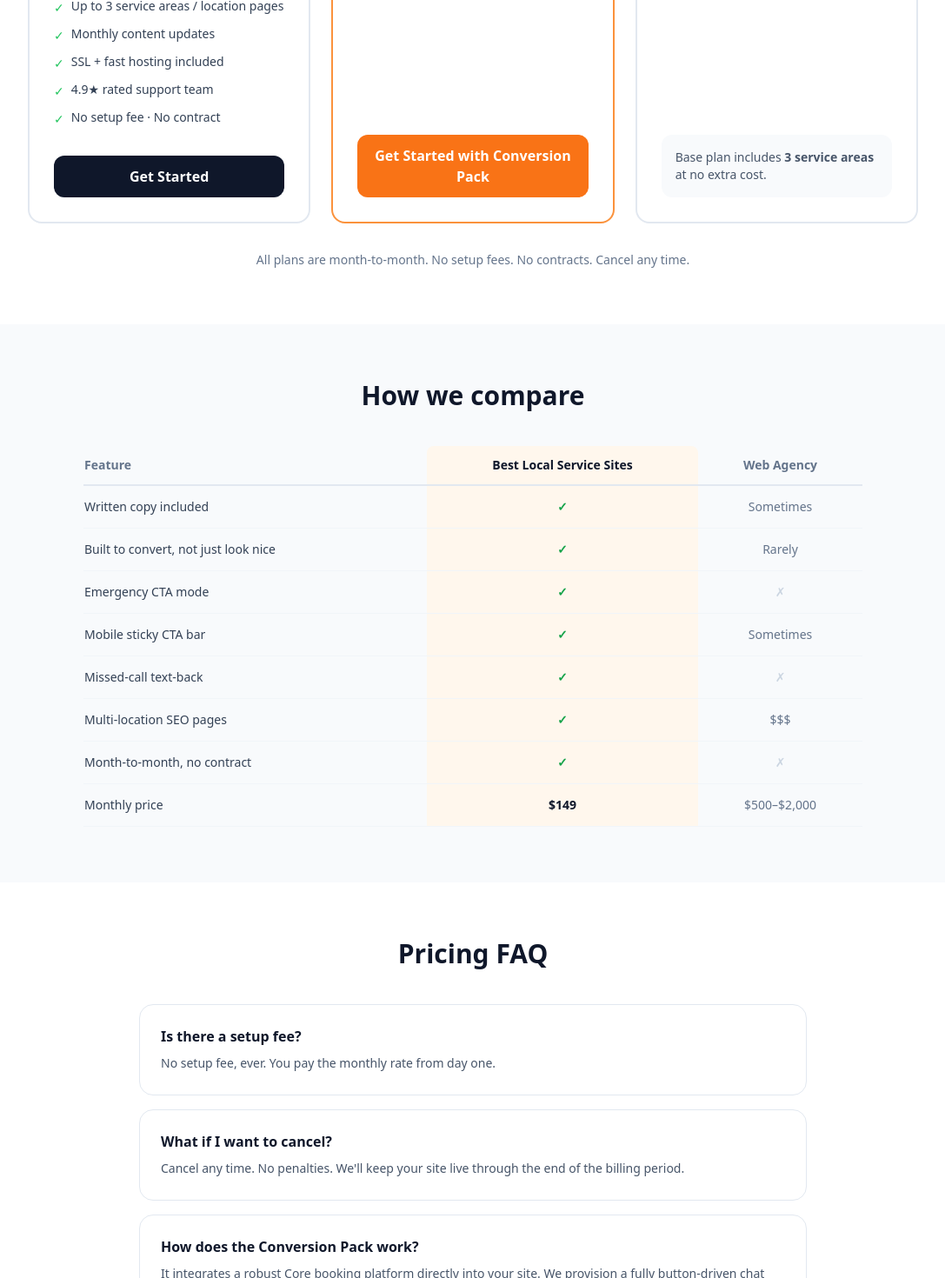
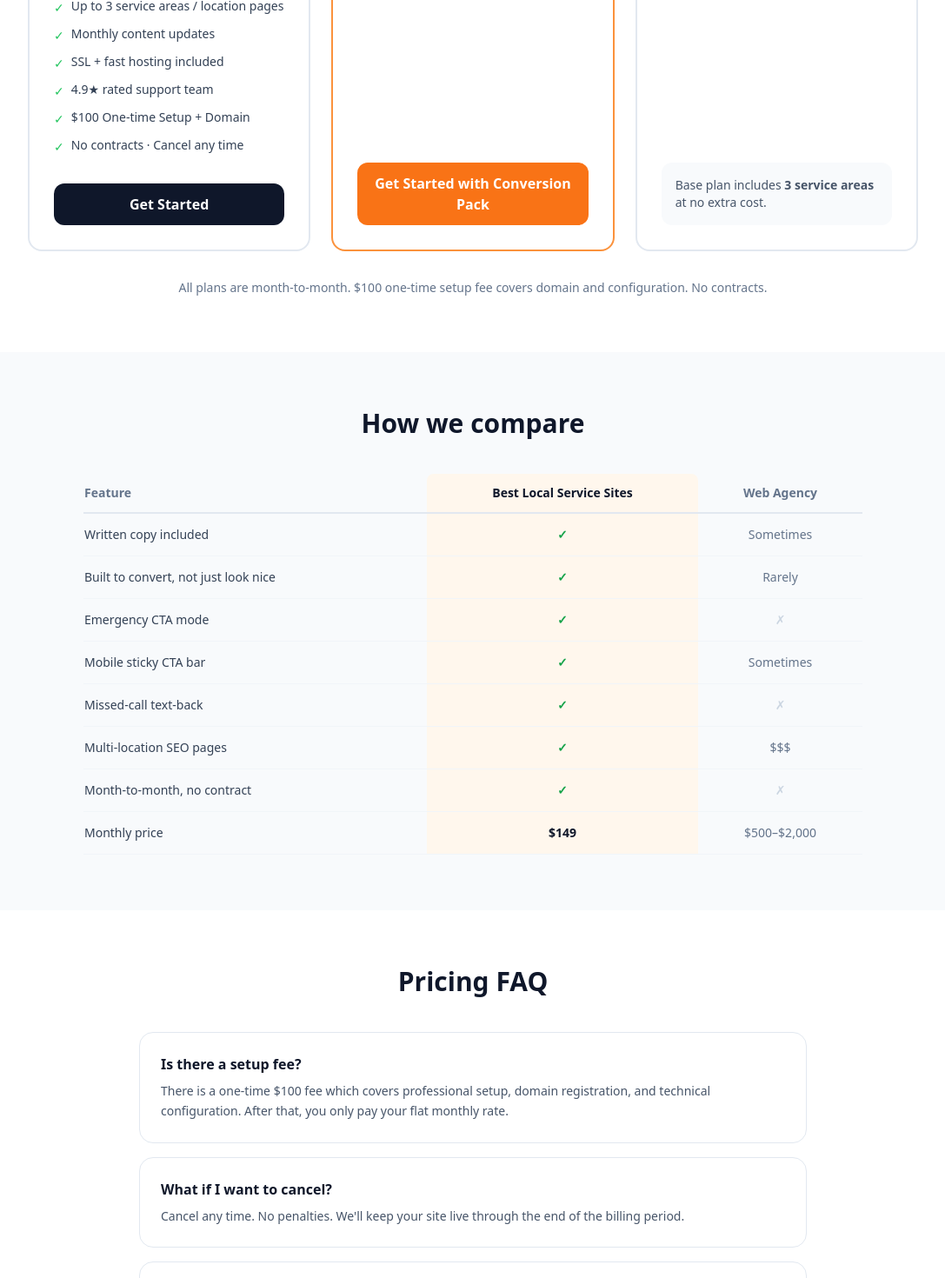
Before and after one commit to justsaiingthings-collab/bestlocalservicesites, a Next.js app in the folder apps/landing/: page /pricing in a window 1280 px wide. Shown: the part 800-2270 px from the top of the page at 87% size, without its empty margins (96-1183 px from the left). Built offline with nearby package versions, Linux system fonts and the light colour scheme.

Commit message:
setup fee

```diff
--- a/apps/landing/app/page.tsx
+++ b/apps/landing/app/page.tsx
@@ -396,7 +396,7 @@ export default function LandingPage() {
             Simple, transparent pricing
           </h2>
           <p className="text-slate-500 mb-8">
-            No setup fees. No annual lock-in. One flat monthly rate.
+            $100 one-time setup includes your domain. No annual lock-in. One flat monthly rate.
           </p>
           <div className="bg-white rounded-2xl p-8 border border-slate-200 shadow-sm mb-6">
             <div className="flex items-baseline justify-center gap-1 mb-2">
@@ -421,6 +421,7 @@ export default function LandingPage() {
               ))}
             </div>
             <div className="border-t border-slate-100 pt-4 flex flex-col sm:flex-row gap-3 text-sm text-slate-500 justify-center">
+              <span>🏗️ One-time setup: <strong className="text-slate-900">$100</strong></span>
               <span>➕ Extra location: <strong className="text-slate-900">+$45/mo</strong></span>
               <span>⚡ Conversion Pack: <strong className="text-slate-900">+$49/mo</strong></span>
             </div>
--- a/apps/landing/app/pricing/page.tsx
+++ b/apps/landing/app/pricing/page.tsx
@@ -4,7 +4,7 @@ import Link from "next/link";
 export const metadata: Metadata = {
   title: "Pricing | Best Local Service Sites",
   description:
-    "Simple, transparent pricing for home service websites. $149/mo base. +$45/location. +$49/mo Conversion Pack. No contracts.",
+    "Simple, transparent pricing for home service websites. $149/mo base + $100 one-time setup. +$45/location. +$49/mo Conversion Pack. No contracts.",
 };
 
 const baseFeatures = [
@@ -19,7 +19,8 @@ const baseFeatures = [
   "Monthly content updates",
   "SSL + fast hosting included",
   "4.9★ rated support team",
-  "No setup fee · No contract",
+  "$100 One-time Setup + Domain",
+  "No contracts · Cancel any time",
 ];
 
 const conversionFeatures = [
@@ -156,7 +157,7 @@ export default function PricingPage() {
 
           {/* All plans note */}
           <div className="text-center mt-8 text-slate-500 text-sm">
-            All plans are month-to-month. No setup fees. No contracts. Cancel any time.
+            All plans are month-to-month. $100 one-time setup fee covers domain and configuration. No contracts.
           </div>
         </div>
       </section>
@@ -214,7 +215,7 @@ export default function PricingPage() {
             {[
               {
                 q: "Is there a setup fee?",
-                a: "No setup fee, ever. You pay the monthly rate from day one.",
+                a: "There is a one-time $100 fee which covers professional setup, domain registration, and technical configuration. After that, you only pay your flat monthly rate.",
               },
               {
                 q: "What if I want to cancel?",
```
